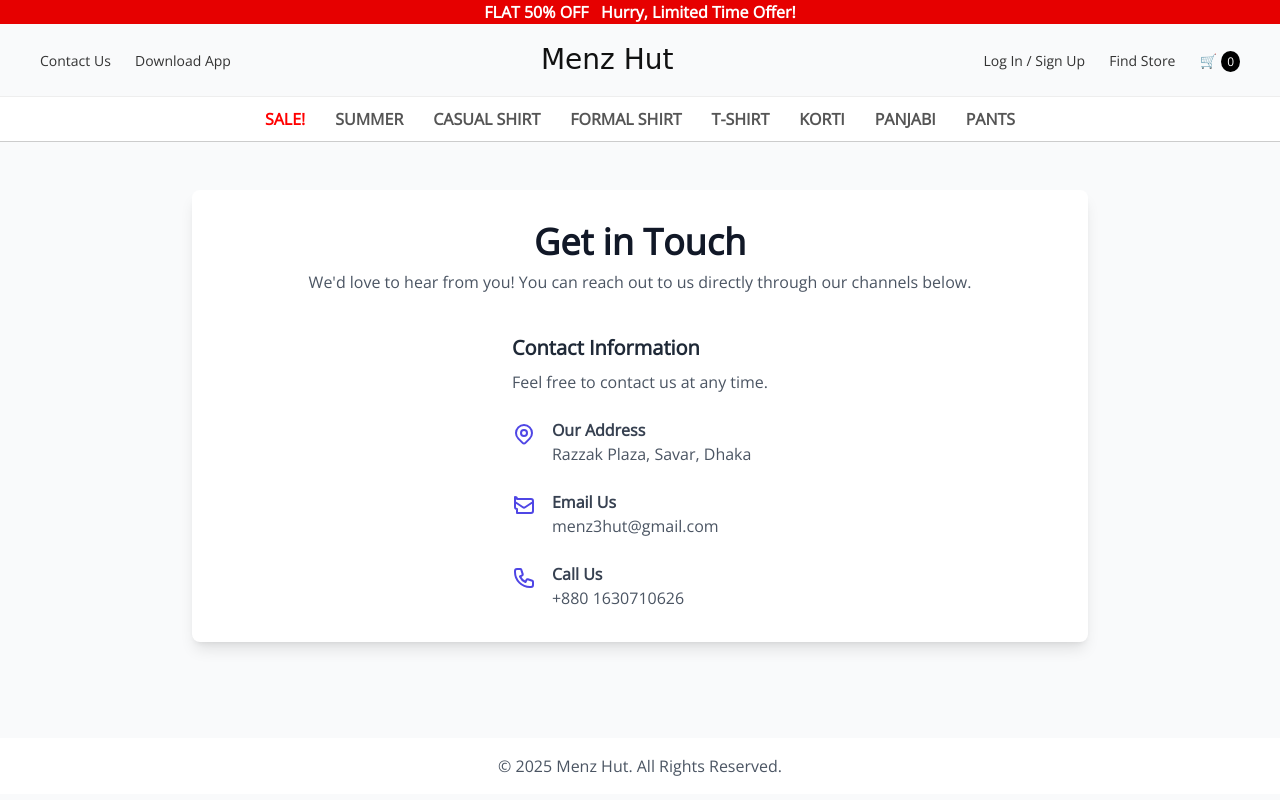
After one commit to Ekhtiarhossain1/Menz_Hut-A-Django-Project, a Django app: page /contact/ in a window 1280 px wide. The commit adds this page. Run offline with Django 5.2, Linux system fonts and the light colour scheme; some libraries are stand-ins or nearby versions.

Commit message:
Common Pages Done

```diff
--- a/shop/static/css/base.css
+++ b/shop/static/css/base.css
@@ -6,10 +6,12 @@
 }
 
 .top-bar {
+    /* height: 40px; */
     background-color: #e60000;
     color: white;
+    /* align-content: center; */
     text-align: center;
-    padding: 8px 0;
+    padding: 0.1px 0;
     font-weight: bold;
 }
 
@@ -82,3 +84,11 @@
 .nav-bar ul li a.sale {
     color: red;
 }
+
+.nav-bar ul li a.active {
+    color: #fff;
+    background: #e60000;
+    border-radius: 4px;
+    padding: 4px 12px;
+    transition: background 0.2s, color 0.2s;
+}
--- a/shop/templates/base.html
+++ b/shop/templates/base.html
@@ -21,7 +21,7 @@
     <!-- Middle Bar -->
     <div class="middle-bar">
         <div class="left-section">
-            <a href="#">Contact Us</a>
+            <a href="{% url 'contact' %}">Contact Us</a>
             <a href="#">Download App</a>
         </div>
         <div class="logo">
@@ -38,13 +38,13 @@
     <nav class="nav-bar">
         <ul>
             <li><a href="{% url 'category' 'SALE' %}" class="sale">SALE!</a></li>
-            <li><a href="{% url 'category' 'SUMMER' %}">SUMMER</a></li>
-            <li><a href="{% url 'category' 'CASUAL SHIRT' %}">CASUAL SHIRT</a></li>
-            <li><a href="{% url 'category' 'FORMAL SHIRT' %}">FORMAL SHIRT</a></li>
-            <li><a href="{% url 'category' 'T-SHIRT' %}">T-SHIRT</a></li>
-            <li><a href="{% url 'category' 'KORTI' %}">KORTI</a></li>
-            <li><a href="{% url 'category' 'PANJABI' %}">PANJABI</a></li>
-            <li><a href="{% url 'category' 'PANT' %}">PANTS</a></li>
+            <li><a href="{% url 'category' 'SUMMER' %}" class="{% if current_category == 'SUMMER' %}active{% endif %}">SUMMER</a></li>
+            <li><a href="{% url 'category' 'CASUAL SHIRT' %}" class="{% if current_category == 'CASUAL SHIRT' %}active{% endif %}">CASUAL SHIRT</a></li>
+            <li><a href="{% url 'category' 'FORMAL SHIRT' %}" class="{% if current_category == 'FORMAL SHIRT' %}active{% endif %}">FORMAL SHIRT</a></li>
+            <li><a href="{% url 'category' 'T-SHIRT' %}" class="{% if current_category == 'T-SHIRT' %}active{% endif %}">T-SHIRT</a></li>
+            <li><a href="{% url 'category' 'KORTI' %}" class="{% if current_category == 'KORTI' %}active{% endif %}">KORTI</a></li>
+            <li><a href="{% url 'category' 'PANJABI' %}" class="{% if current_category == 'PANJABI' %}active{% endif %}">PANJABI</a></li>
+            <li><a href="{% url 'category' 'PANT' %}" class="{% if current_category == 'PANT' %}active{% endif %}">PANTS</a></li>
         </ul>
     </nav>
 
--- /dev/null
+++ b/shop/templates/contact.html
@@ -0,0 +1,74 @@
+{% extends "base.html" %}
+
+{% block title %}Contact Us - Menz Hut{% endblock %}
+
+{% block css %}
+
+    <!-- Tailwind CSS CDN -->
+    <script src="https://cdn.tailwindcss.com"></script>
+
+    <!-- Google Fonts: Inter -->
+    <link rel="preconnect" href="https://fonts.googleapis.com">
+    <link rel="preconnect" href="https://fonts.gstatic.com" crossorigin>
+    <link href="https://fonts.googleapis.com/css2?family=Inter:wght@400;500;600;700&display=swap" rel="stylesheet">
+
+{% endblock %}
+
+{% block content %}
+<body class="bg-gray-50">
+    <!-- Main Content -->
+    <main class="container mx-auto px-6 py-12">
+        <div class="max-w-4xl mx-auto bg-white p-8 rounded-lg shadow-lg">
+
+            <!-- Title Section -->
+            <div class="text-center mb-10">
+                <h2 class="text-4xl font-bold text-gray-900">Get in Touch</h2>
+                <p class="text-gray-600 mt-2">We'd love to hear from you! You can reach out to us directly through our channels below.</p>
+            </div>
+
+            <!-- Centered Contact Information -->
+            <div class="flex justify-center">
+
+                <!-- Contact Information -->
+                <div class="space-y-6">
+                    <div>
+                        <h3 class="text-xl font-semibold text-gray-800 mb-2">Contact Information</h3>
+                        <p class="text-gray-600">Feel free to contact us at any time.</p>
+                    </div>
+                    <div class="flex items-start space-x-4">
+                        <svg class="w-6 h-6 text-indigo-600 mt-1" fill="none" stroke="currentColor" viewBox="0 0 24 24" xmlns="http://www.w3.org/2000/svg"><path stroke-linecap="round" stroke-linejoin="round" stroke-width="2" d="M17.657 16.657L13.414 20.9a1.998 1.998 0 01-2.827 0l-4.244-4.243a8 8 0 1111.314 0z"></path><path stroke-linecap="round" stroke-linejoin="round" stroke-width="2" d="M15 11a3 3 0 11-6 0 3 3 0 016 0z"></path></svg>
+                        <div>
+                            <h4 class="font-semibold text-gray-700">Our Address</h4>
+                            <p class="text-gray-600">Razzak Plaza, Savar, Dhaka</p>
+                        </div>
+                    </div>
+                    <div class="flex items-start space-x-4">
+                        <svg class="w-6 h-6 text-indigo-600 mt-1" fill="none" stroke="currentColor" viewBox="0 0 24 24" xmlns="http://www.w3.org/2000/svg"><path stroke-linecap="round" stroke-linejoin="round" stroke-width="2" d="M3 8l7.89 5.26a2 2 0 002.22 0L21 8M5 19h14a2 2 0 002-2V7a2 2 0 00-2-2H5a2 2 0 00-2-2v10a2 2 0 002 2z"></path></svg>
+                        <div>
+                            <h4 class="font-semibold text-gray-700">Email Us</h4>
+                            <p class="text-gray-600">menz3hut@gmail.com</p>
+                        </div>
+                    </div>
+                    <div class="flex items-start space-x-4">
+                        <svg class="w-6 h-6 text-indigo-600 mt-1" fill="none" stroke="currentColor" viewBox="0 0 24 24" xmlns="http://www.w3.org/2000/svg"><path stroke-linecap="round" stroke-linejoin="round" stroke-width="2" d="M3 5a2 2 0 012-2h3.28a1 1 0 01.948.684l1.498 4.493a1 1 0 01-.502 1.21l-2.257 1.13a11.042 11.042 0 005.516 5.516l1.13-2.257a1 1 0 011.21-.502l4.493 1.498a1 1 0 01.684.949V19a2 2 0 01-2 2h-1C9.716 21 3 14.284 3 6V5z"></path></svg>
+                        <div>
+                            <h4 class="font-semibold text-gray-700">Call Us</h4>
+                            <p class="text-gray-600">+880 1630710626</p>
+                        </div>
+                    </div>
+                </div>
+
+            </div>
+        </div>
+    </main>
+
+    <!-- Footer -->
+    <footer class="bg-white mt-12">
+        <div class="container mx-auto px-6 py-4 text-center text-gray-600">
+            <p>&copy; 2025 Menz Hut. All Rights Reserved.</p>
+        </div>
+    </footer>
+
+</body>
+
+{% endblock %}
--- a/shop/urls.py
+++ b/shop/urls.py
@@ -4,6 +4,7 @@
 urlpatterns = [
     path('', views.home, name='home'),
     path('about/', views.about, name='about'),
+    path('contact/', views.contact, name='contact'),
     path('product/<int:product_id>/', views.product_detail, name='product_detail'),
     path('category/<str:category_name>/', views.category_view, name='category'),
 ]
--- a/shop/views.py
+++ b/shop/views.py
@@ -11,14 +11,17 @@
     PANJABI = Product.objects.filter(category__name='PANJABI')[:6]
     PANT = Product.objects.filter(category__name='PANT')[:6]
     hot_products = Product.objects.filter(is_hot=True)[:5]
-    return render(request, 'index.html', {'SUMMER': SUMMER,'casual_shirts': CASUAL_SHIRT,
+    return render(request, 'index.html', {'SUMMER': SUMMER,'CASUAL_SHIRT': CASUAL_SHIRT,
                                           'FORMAL_SHIRT': FORMAL_SHIRT, 'T_SHIRT':T_SHIRT,
-                                          'KORTI':KORTI, 'PANJABI':PANJABI ,'pants': PANT,
+                                          'KORTI':KORTI, 'PANJABI':PANJABI ,'PANT': PANT,
                                           'hot_products': hot_products,
                                           })
 
 def about(request):
     return render(request, 'about.html')
+
+def contact(request):
+    return render(request, 'contact.html')
 
 def product_detail(request, product_id):
     product = get_object_or_404(Product, pk=product_id)
@@ -28,4 +31,8 @@
 def category_view(request, category_name):
     category = get_object_or_404(Category, name__iexact=category_name)
     products = Product.objects.filter(category=category)
-    return render(request, 'category.html', {'category': category, 'products': products})
+    return render(request, 'category.html', {
+        'category': category,
+        'products': products,
+        'current_category': category.name,
+    })
```
Also changed, not shown: shop/templates/index.html (+70 -4 lines).
